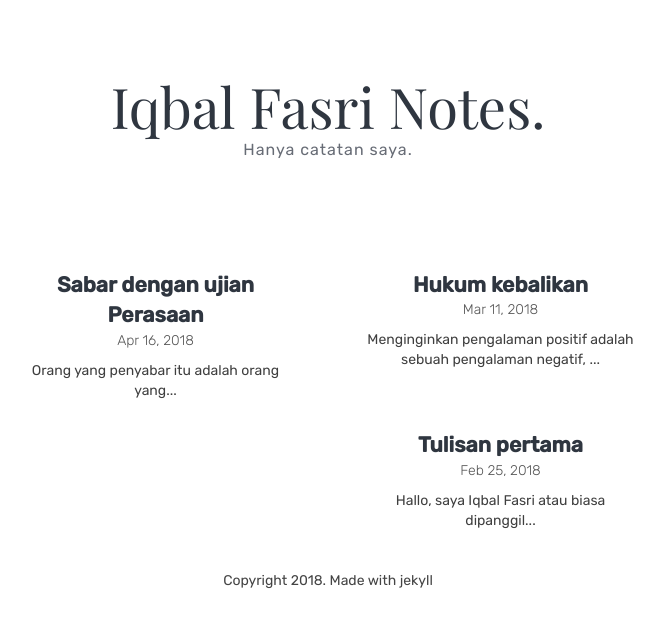
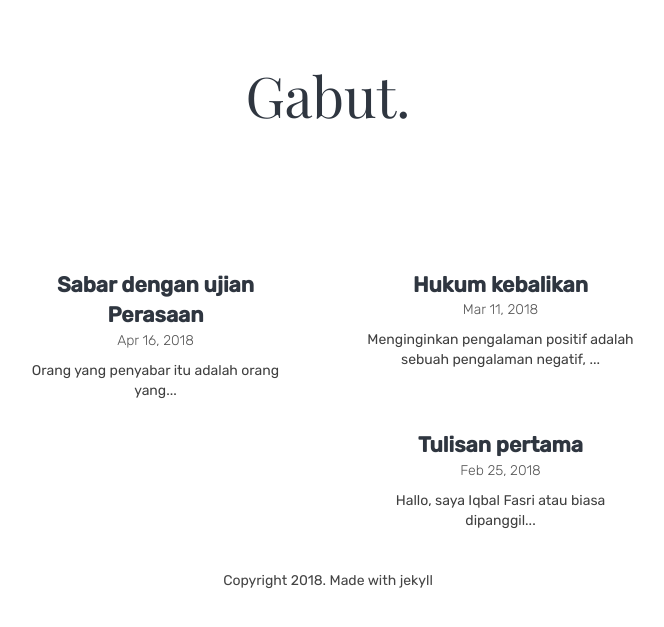
Before and after one commit to iqbalfasri/blog, a Jekyll site: the page built from index.html, in a window 1280 px wide. Shown: the top 627 px of the page, without its empty margins (312-976 px from the left). Built offline with Jekyll 4.4.1, drawn with Linux system fonts in a browser that asks for light colours.

Commit message:
Update header.html

```diff
--- a/_includes/header.html
+++ b/_includes/header.html
@@ -1,8 +1,8 @@
 <header class="header-wrapper" role="banner">
 
   <div class="header-content">
-    <a href="/"><h1> Iqbal Fasri Notes. </h1></a>
-    <p>Hanya catatan saya.</p>
+    <a href="/"><h1> Gabut. </h1></a>
+<!--     <p>Hanya catatan saya.</p> -->
   </div>
 
 </header>
```
